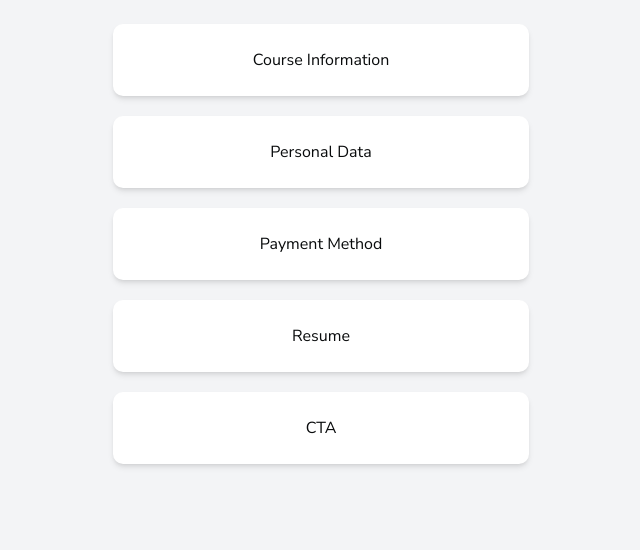
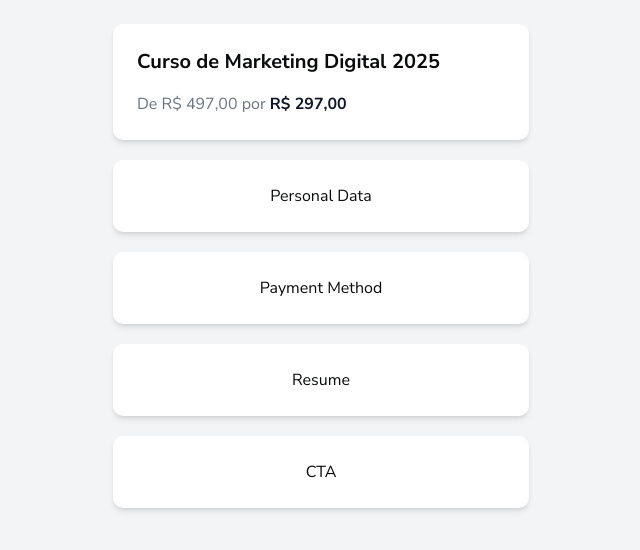
Before and after one commit to eneto774/cakto-checkout, a Next.js app: page / in a window 1280 px wide. Shown: the top 550 px of the page, without its empty margins (319-959 px from the left). Built offline with nearby package versions, Linux system fonts and the light colour scheme.

Commit message:
feat: add mock course and display information in Course Card

```diff
--- a/src/app/page.tsx
+++ b/src/app/page.tsx
@@ -1,9 +1,20 @@
+import { MOCK_COURSE } from "@/constants";
+import { formatCurrency } from "@/utils";
+
 export default async function Home() {
+  const { name, originalPrice, currentPrice } = MOCK_COURSE;
   return (
     <div className="min-h-screen bg-gray-100 py-6 font-sans">
       <main className="mx-auto flex w-full max-w-md flex-col gap-5 px-4">
-        <section className="flex flex-col items-center justify-center gap-4 rounded-lg bg-white p-6 shadow-md">
-          Course Information
+        <section className="flex flex-col justify-center gap-4 rounded-lg bg-white p-6 shadow-md">
+          <div className="text-xl font-bold">{name}</div>
+          <div className="text-gray-500 text-md">
+            <span>De {formatCurrency(originalPrice)}</span>{" "}
+            <span>
+              por{" "}
+              <b className="text-gray-900">{formatCurrency(currentPrice)}</b>
+            </span>
+          </div>
         </section>
         <section className="flex flex-col items-center justify-center gap-4 rounded-lg bg-white p-6 shadow-md">
           Personal Data
--- a/src/constants/index.ts
+++ b/src/constants/index.ts
@@ -1,3 +1,4 @@
 export { INSTALLMENT_OPTIONS } from "./installment";
 export { MOCK_COURSES } from "./mock-courses";
+export { MOCK_COURSE } from "./mock-course";
 export * from "./taxes";
--- /dev/null
+++ b/src/constants/mock-course.ts
@@ -0,0 +1,9 @@
+export const MOCK_COURSE = {
+    id: 1,
+    name: "Curso de Marketing Digital 2025",
+    originalPrice: 497.00,
+    currentPrice: 297.00,
+    producer: "João Silva",
+    format: "digital",
+    deliveryTime: "imediato"
+};
```
